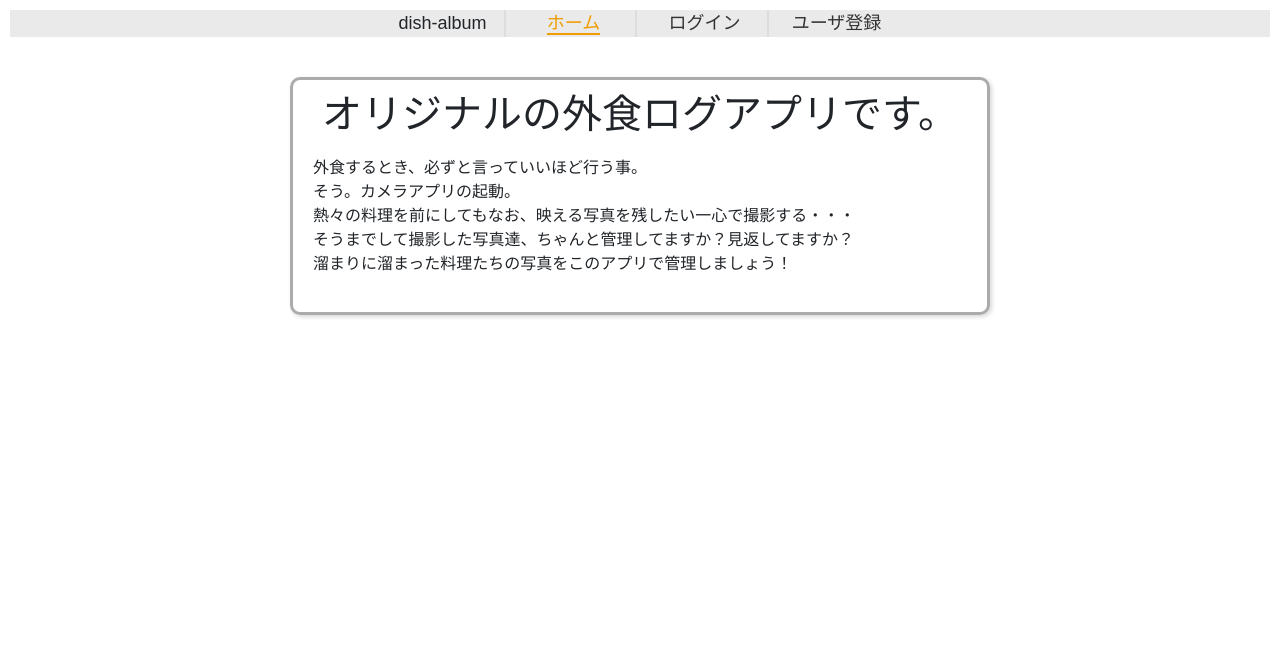
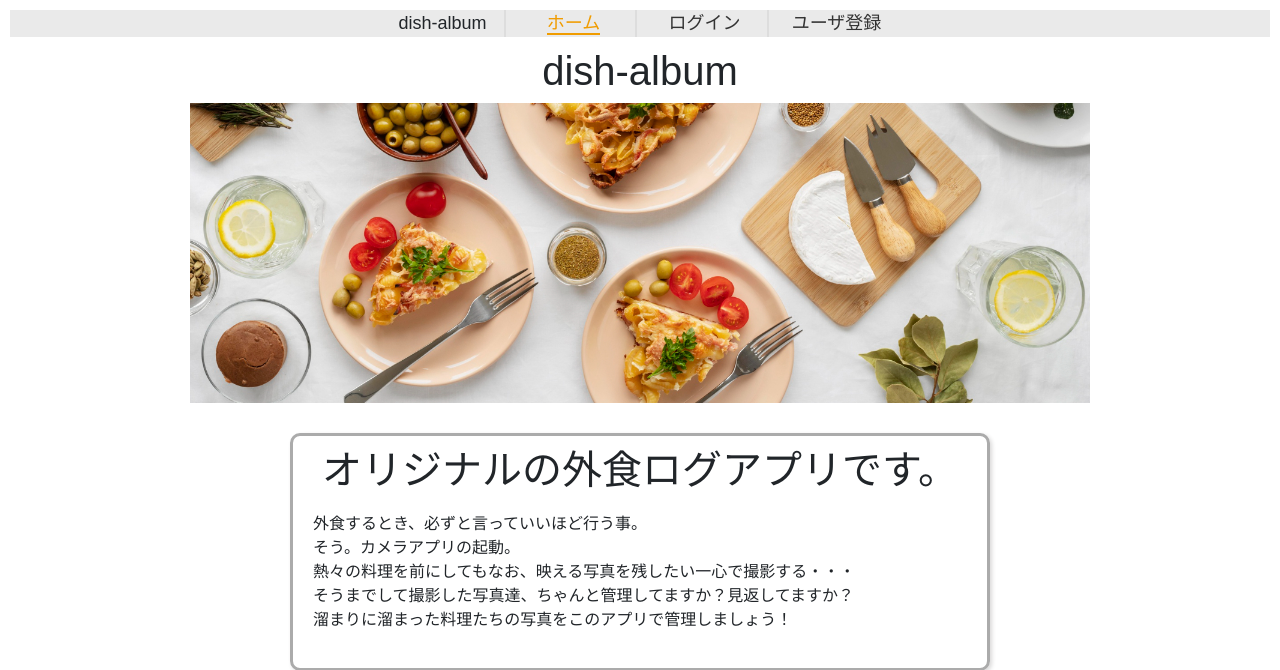
Before and after one commit to takashu1727/portfolio, a Django app: page /accounts/home/ in a window 1280 px wide. Shown: the top 670 px of the page. Run offline with Django 5.2, Linux system fonts and the light colour scheme.

Commit message:
homeに画像とタイトル追加

```diff
--- a/dish_album/Dish_Album/accounts/views.py
+++ b/dish_album/Dish_Album/accounts/views.py
@@ -1,4 +1,4 @@
-from django.shortcuts import render
+from django.shortcuts import render, get_object_or_404
 from django.views.generic.edit import CreateView, UpdateView
 from django.views.generic.base import TemplateView
 from .forms import RegistForm, UserLoginForm, UserEditForm
@@ -7,6 +7,7 @@ from django.contrib.auth.mixins import LoginRequiredMixin
 from django.urls import reverse_lazy
 from django.contrib import messages
 from .models import Users
+from dishapp.models import Dishes
 
 # Create your views here.
 
--- a/dish_album/Dish_Album/static/css/style.css
+++ b/dish_album/Dish_Album/static/css/style.css
@@ -90,6 +90,24 @@ label[for="picture-clear_id"] {
 
 
 /* メインコンテンツcss */
+.title{
+    text-align: center;
+}
+.dish_home {
+    width: 100%;
+    height: 300px;
+    overflow: hidden;
+    position: relative;
+    text-align: center;
+}
+
+.dish_home img {
+    position: relative;
+    top: -300px;
+    width: 900px;
+    height: auto;
+    margin: 0 auto;
+}
 .base{
     width: 700px;
     position: relative;
--- a/dish_album/Dish_Album/templates/home.html
+++ b/dish_album/Dish_Album/templates/home.html
@@ -1,6 +1,10 @@
 {% extends 'base.html' %}
 {% load static %}
 {% block content %}
+<h1 class="title">dish-album</h1>
+<div class="dish_home">
+    <img src="{% static 'pictures/dish_album_home.jpg' %}" alt="ホーム画像">
+</div>
 <div class="base">
     {% if messages %}
     <ul class="messages">
```
Also changed, not shown: dish_album/Dish_Album/db.sqlite3, dish_album/Dish_Album/static/pictures/dish_album_home.jpg (added), 2 other files.
